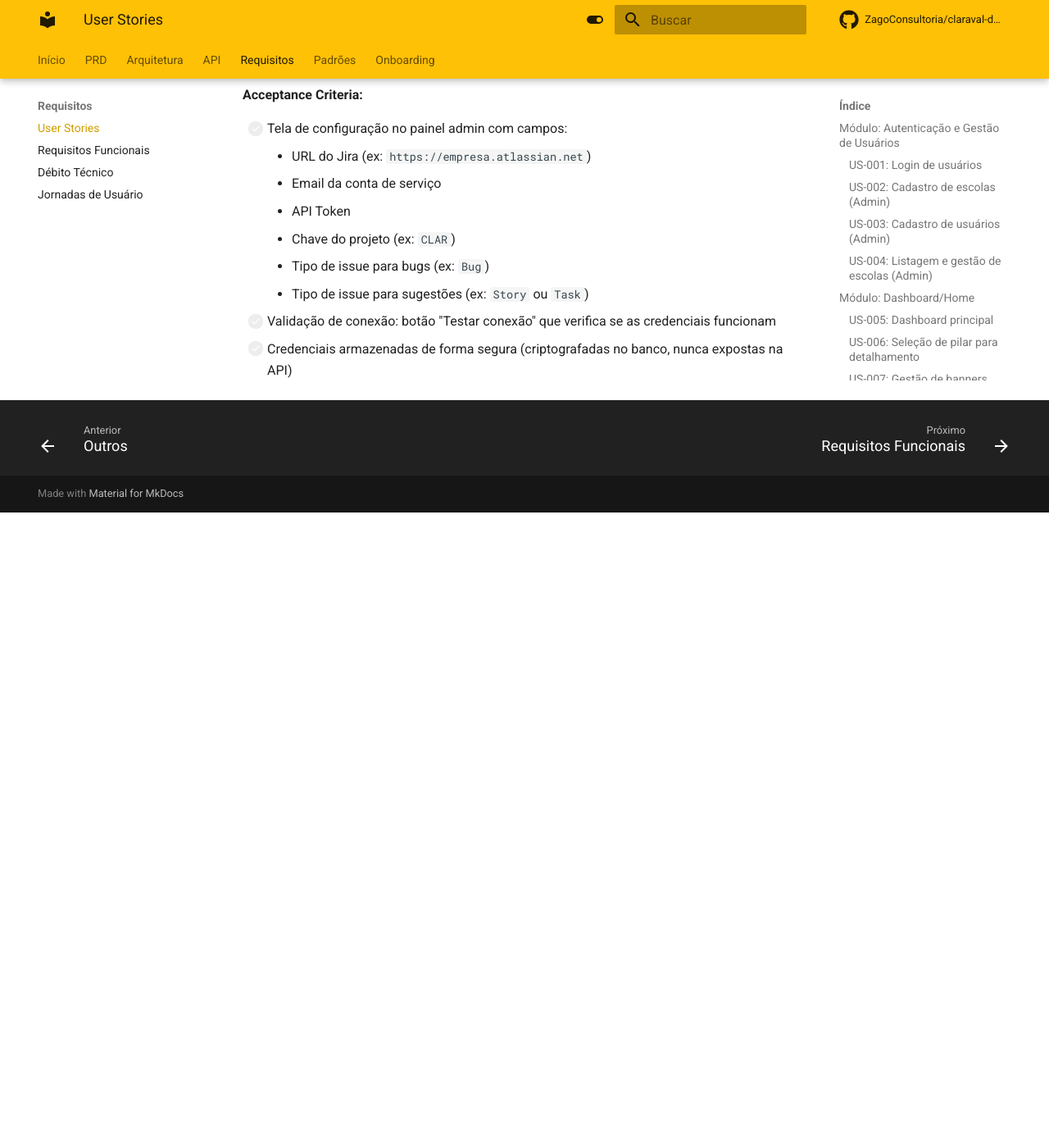
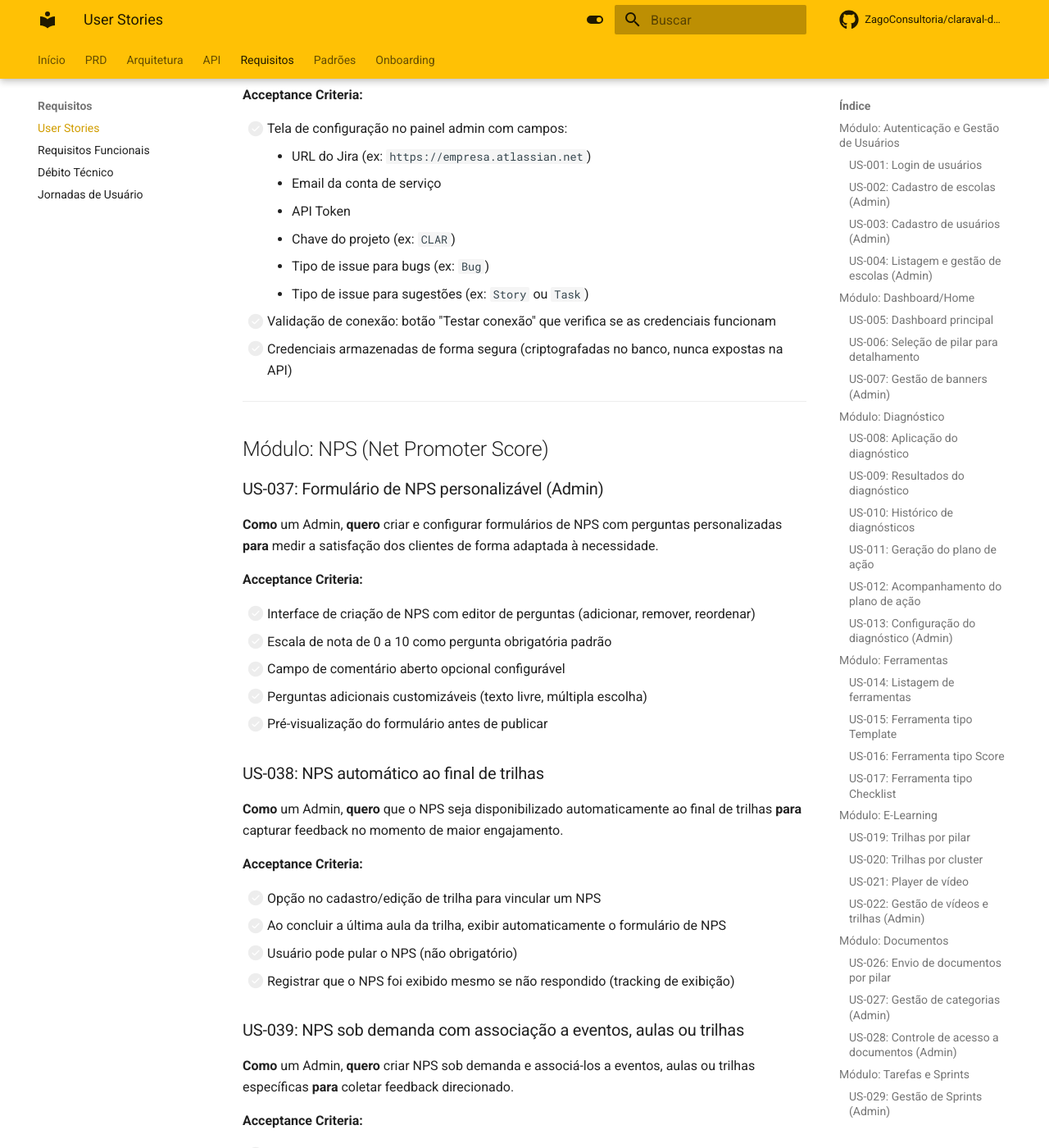
Before and after one commit to ZagoConsultoria/claraval-docs, an MkDocs documentation site: the page built from docs/requisitos/user-stories.md, in a window 1280 px wide and 1400 px high, scrolled down 9051 px. Shown: the whole window at 82% size. Built offline with MkDocs 1.6.1 and Material for MkDocs 9.7.7, drawn with Linux system fonts in a browser that asks for light colours; comment, search, counter and statistics services are not loaded; before the commit the page ends 9676 px from its top, so only the background shows below that; some of the changed text lies outside the part shown.

Commit message:
docs: adicionar módulo NPS com requisitos funcionais e user stories
FR-61 a FR-68 (formulário personalizável, NPS automático em trilhas,
sob demanda, QR Code público, dashboard admin, integração com sprints,
segmentação Leais/Neutros/Detratores e cálculo do score).
US-037 a US-042 com acceptance criteria detalhados.

Co-Authored-By: Claude Opus 4.6 <noreply@anthropic.com>

```diff
--- a/docs/requisitos/user-stories.md
+++ b/docs/requisitos/user-stories.md
@@ -322,3 +322,78 @@
     - Tipo de issue para sugestões (ex: `Story` ou `Task`)
 - [ ] Validação de conexão: botão "Testar conexão" que verifica se as credenciais funcionam
 - [ ] Credenciais armazenadas de forma segura (criptografadas no banco, nunca expostas na API)
+
+---
+
+## Módulo: NPS (Net Promoter Score)
+
+### US-037: Formulário de NPS personalizável (Admin)
+
+**Como** um Admin, **quero** criar e configurar formulários de NPS com perguntas personalizadas **para** medir a satisfação dos clientes de forma adaptada à necessidade.
+
+**Acceptance Criteria:**
+
+- [ ] Interface de criação de NPS com editor de perguntas (adicionar, remover, reordenar)
+- [ ] Escala de nota de 0 a 10 como pergunta obrigatória padrão
+- [ ] Campo de comentário aberto opcional configurável
+- [ ] Perguntas adicionais customizáveis (texto livre, múltipla escolha)
+- [ ] Pré-visualização do formulário antes de publicar
+
+### US-038: NPS automático ao final de trilhas
+
+**Como** um Admin, **quero** que o NPS seja disponibilizado automaticamente ao final de trilhas **para** capturar feedback no momento de maior engajamento.
+
+**Acceptance Criteria:**
+
+- [ ] Opção no cadastro/edição de trilha para vincular um NPS
+- [ ] Ao concluir a última aula da trilha, exibir automaticamente o formulário de NPS
+- [ ] Usuário pode pular o NPS (não obrigatório)
+- [ ] Registrar que o NPS foi exibido mesmo se não respondido (tracking de exibição)
+
+### US-039: NPS sob demanda com associação a eventos, aulas ou trilhas
+
+**Como** um Admin, **quero** criar NPS sob demanda e associá-los a eventos, aulas ou trilhas específicas **para** coletar feedback direcionado.
+
+**Acceptance Criteria:**
+
+- [ ] Criar NPS avulso (não vinculado automaticamente a trilha)
+- [ ] Associar NPS a: evento, aula ou trilha via select
+- [ ] Listar NPS criados com filtro por tipo de associação e status (ativo/encerrado)
+- [ ] Definir período de vigência (data início e fim)
+
+### US-040: QR Code público para NPS
+
+**Como** um Admin, **quero** gerar um QR Code público para um NPS **para** que respondentes possam acessar sem login.
+
+**Acceptance Criteria:**
+
+- [ ] Botão "Gerar QR Code" na tela de detalhes do NPS
+- [ ] QR Code aponta para URL pública (sem autenticação)
+- [ ] Página pública com formulário de NPS responsivo (mobile-first)
+- [ ] Opção de copiar link público para compartilhamento
+- [ ] Campos opcionais de identificação do respondente (nome, email) — não obrigatórios
+
+### US-041: Dashboard de resultados do NPS (Admin)
+
+**Como** um Admin, **quero** visualizar os resultados do NPS em uma área administrativa **para** acompanhar a satisfação e tomar decisões.
+
+**Acceptance Criteria:**
+
+- [ ] Score NPS calculado automaticamente: % Leais − % Detratores
+- [ ] Segmentação visual por categoria: Leais (9-10), Neutros (7-8), Detratores (0-6)
+- [ ] Gráfico de distribuição de notas
+- [ ] Lista de comentários com filtro por segmento (Leais, Neutros, Detratores)
+- [ ] Filtros por período, trilha, evento ou aula associada
+- [ ] Exportação de resultados (CSV ou PDF)
+
+### US-042: Transformar comentário do NPS em tarefa
+
+**Como** um Admin, **quero** transformar comentários do NPS em tarefas no módulo de sprints **para** garantir que o feedback seja tratado.
+
+**Acceptance Criteria:**
+
+- [ ] Botão "Criar tarefa" ao lado de cada comentário do NPS
+- [ ] Ao clicar, abre modal de criação de tarefa pré-preenchido com o comentário na descrição
+- [ ] Campos disponíveis: título, descrição (pré-preenchida), sprint, responsável, prazo, poker points
+- [ ] Tarefa criada aparece no board de sprints com origem identificada como "NPS"
+- [ ] Link de referência entre a tarefa e o comentário original do NPS
```
Also changed, not shown: docs/requisitos/requisitos-funcionais.md (+16 -0 lines).
